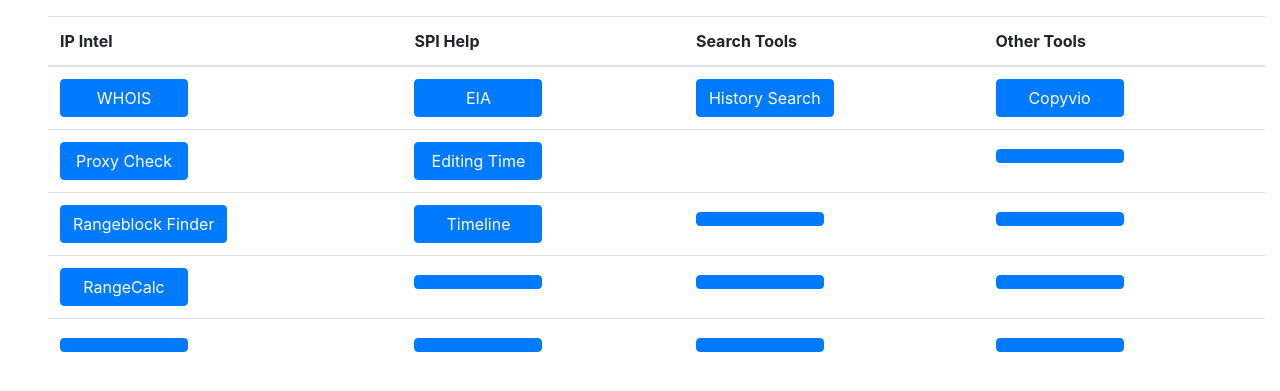
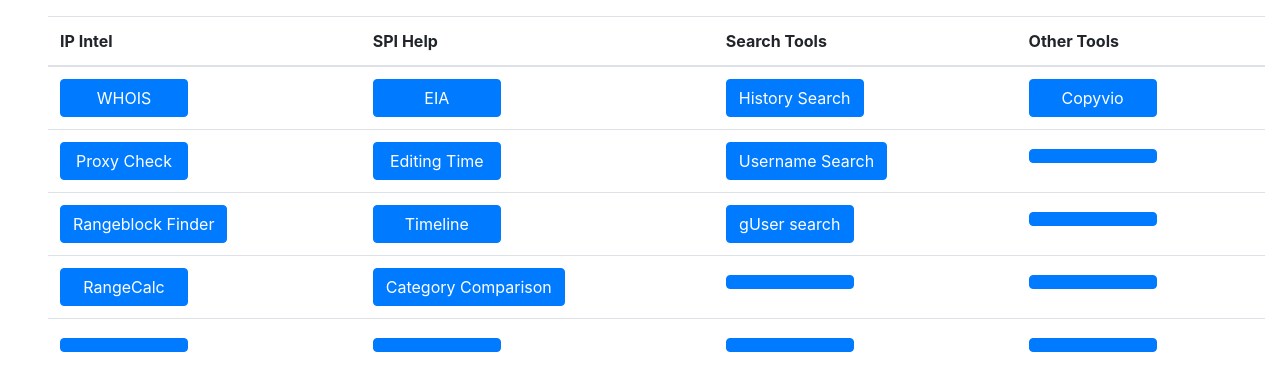
Before and after one commit to wiki-ST47/wiki-hist-search, a Django app: page /tools/ in a window 1280 px wide. Shown: the part 64-455 px from the top of the page. Run offline with Django 3.2, Linux system fonts and the light colour scheme; style sheets or scripts are compiled from the project's sources; some libraries are stand-ins or nearby versions.

Commit message:
Tweak some links

```diff
--- a/templates/tools.html
+++ b/templates/tools.html
@@ -31,9 +31,7 @@
           {% include 'includes/tool-link.html' with name="Editing Time" url="http://project.paragram.org/wpuser/index.php" %}
         </td>
         <td>
-          <!--
           {% include 'includes/tool-link.html' with name="Username Search" url="https://tools.wmflabs.org/usernamesearch/" %}
-          -->
         </td>
         <td>
           {% include 'includes/tool-link.html' with name="" url="" %}
@@ -47,7 +45,7 @@
           {% include 'includes/tool-link.html' with name="Timeline" url="https://tools.wmflabs.org/interaction-timeline?wiki=enwiki" %}
         </td>
         <td>
-          {% include 'includes/tool-link.html' with name="" url="" %}
+          {% include 'includes/tool-link.html' with name="gUser search" url="https://tools.wmflabs.org/meta/gusersearch/" %}
         </td>
         <td>
           {% include 'includes/tool-link.html' with name="" url="" %}
@@ -58,7 +56,7 @@
           {% include 'includes/tool-link.html' with name="RangeCalc" url="https://nativeforeigner.com/calc/" %}
         </td>
         <td>
-          {% include 'includes/tool-link.html' with name="" url="" %}
+          {% include 'includes/tool-link.html' with name="Category Comparison" url="https://tools.wmflabs.org/catcompare/" %}
         </td>
         <td>
           {% include 'includes/tool-link.html' with name="" url="" %}
```
